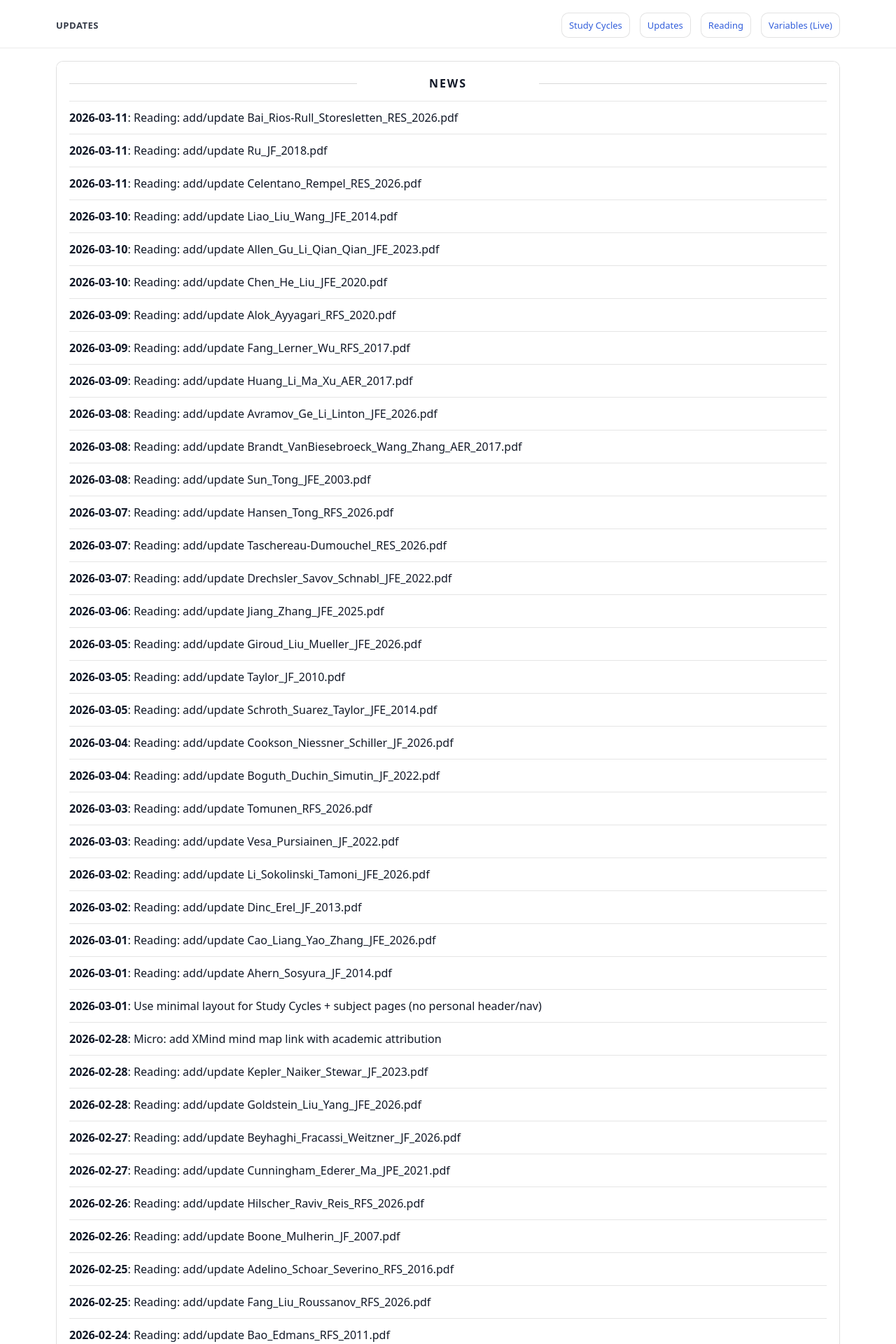
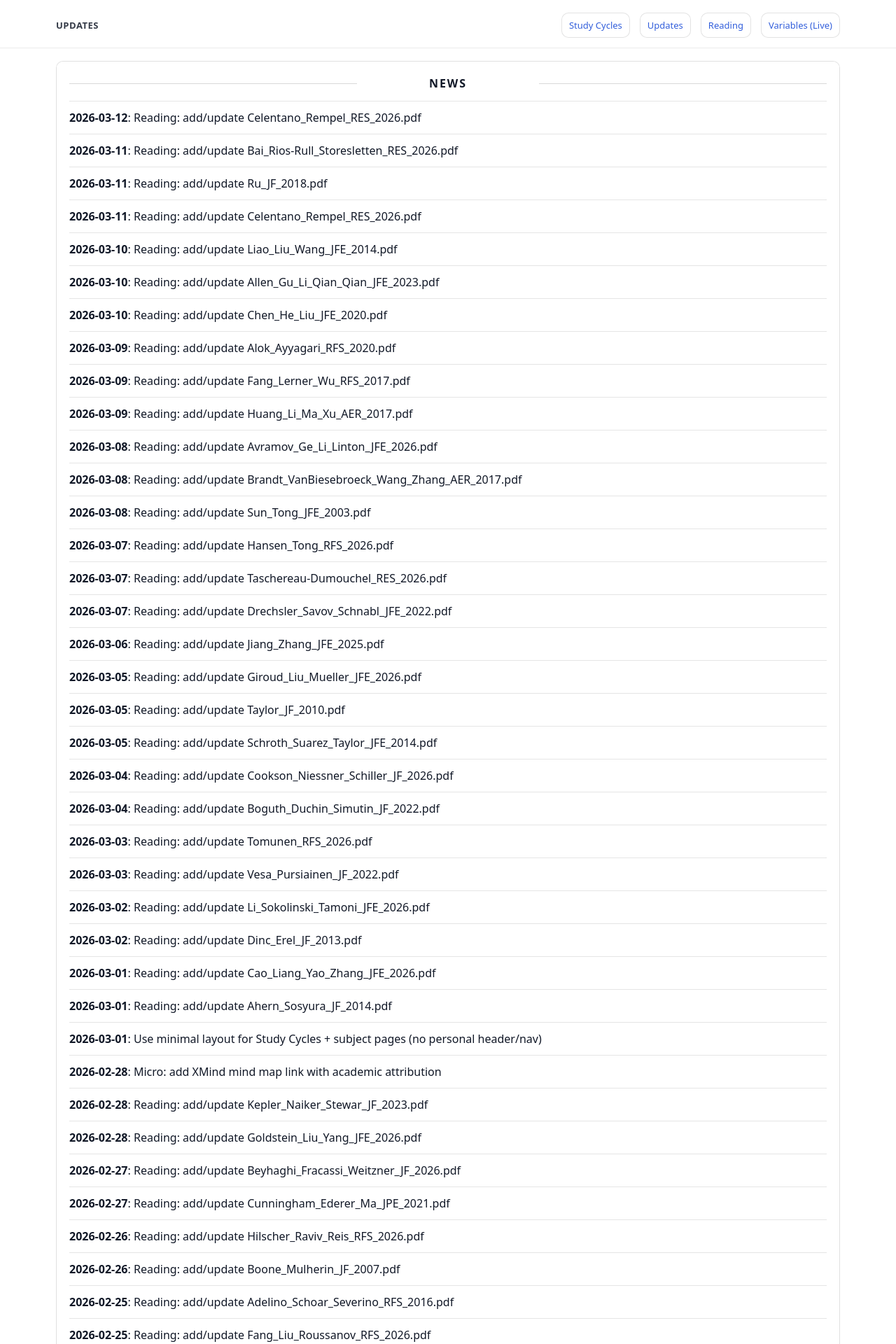
Before and after one commit to yaxinzn/study-archive, a Jekyll site: the page built from updates/index.md, in a window 1280 px wide. Shown: the top 1920 px of the page at 70% size. Built offline with Jekyll 4.4.1, drawn with Linux system fonts in a browser that asks for light colours; some of the changed text lies outside the part shown.

Commit message:
chore: update NEWS feed

```diff
--- a/_data/news.yml
+++ b/_data/news.yml
@@ -1,4 +1,7 @@
 # Auto-generated update history (sorted newest -> oldest). Do not edit manually.
+- ts: "1773307899"
+  date: "2026-03-12"
+  title: "Reading: add/update Celentano_Rempel_RES_2026.pdf"
 - ts: "1773229137"
   date: "2026-03-11"
   title: "Reading: add/update Bai_Rios-Rull_Storesletten_RES_2026.pdf"
```
